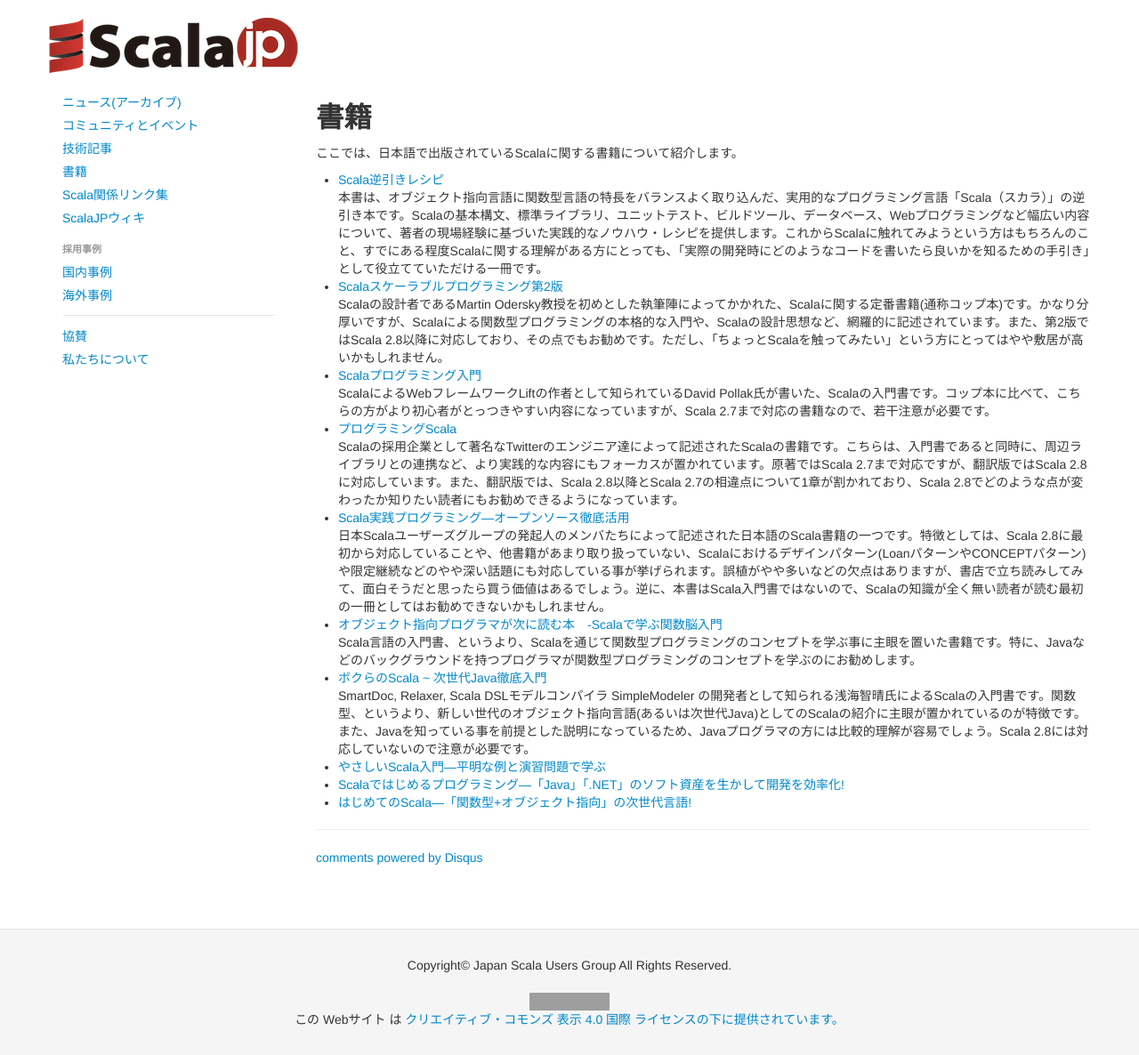
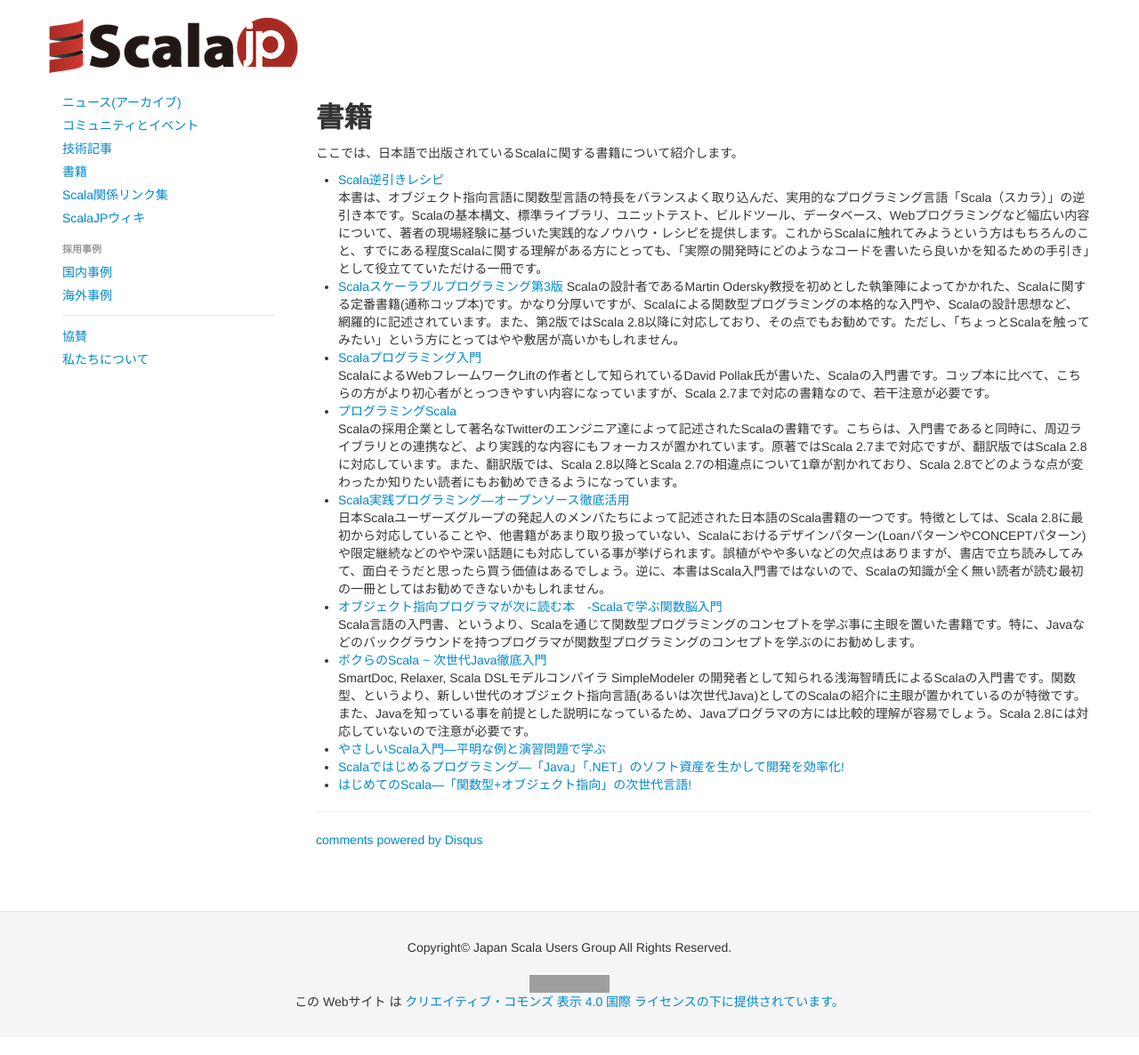
Before and after one commit to scalajp/scalajp, a Jekyll site: the page built from books.md, in a window 1280 px wide. Shown: the whole page at 89% size. Built offline with Jekyll 4.4.1, drawn with Linux system fonts in a browser that asks for light colours; nearby versions of some CDN libraries; comment, search, counter and statistics services are not loaded; grey boxes are pictures that could not be loaded.

Commit message:
Scalaスケーラブルプログラミングの3版が出たのでリンクを更新

```diff
--- a/books.md
+++ b/books.md
@@ -10,7 +10,7 @@
 
 * [Scala逆引きレシピ](http://www.amazon.co.jp/gp/product/4798125415)
 本書は、オブジェクト指向言語に関数型言語の特長をバランスよく取り込んだ、実用的なプログラミング言語「Scala（スカラ）」の逆引き本です。Scalaの基本構文、標準ライブラリ、ユニットテスト、ビルドツール、データベース、Webプログラミングなど幅広い内容について、著者の現場経験に基づいた実践的なノウハウ・レシピを提供します。これからScalaに触れてみようという方はもちろんのこと、すでにある程度Scalaに関する理解がある方にとっても、「実際の開発時にどのようなコードを書いたら良いかを知るための手引き」として役立てていただける一冊です。
-* [Scalaスケーラブルプログラミング第2版](http://www.amazon.co.jp/Scala%E3%82%B9%E3%82%B1%E3%83%BC%E3%83%A9%E3%83%96%E3%83%AB%E3%83%97%E3%83%AD%E3%82%B0%E3%83%A9%E3%83%9F%E3%83%B3%E3%82%B0%E7%AC%AC2%E7%89%88-Martin-Odersky/dp/4844330845)
+* [Scalaスケーラブルプログラミング第3版](https://www.amazon.co.jp/dp/4844381490)
 Scalaの設計者であるMartin Odersky教授を初めとした執筆陣によってかかれた、Scalaに関する定番書籍(通称コップ本)です。かなり分厚いですが、Scalaによる関数型プログラミングの本格的な入門や、Scalaの設計思想など、網羅的に記述されています。また、第2版ではScala 2.8以降に対応しており、その点でもお勧めです。ただし、「ちょっとScalaを触ってみたい」という方にとってはやや敷居が高いかもしれません。
 * [Scalaプログラミング入門](http://www.amazon.co.jp/Scala%E3%83%97%E3%83%AD%E3%82%B0%E3%83%A9%E3%83%9F%E3%83%B3%E3%82%B0%E5%85%A5%E9%96%80-%E3%83%87%E3%82%A4%E3%83%93%E3%83%83%E3%83%89%E3%83%BB%E3%83%9D%E3%83%A9%E3%83%83%E3%82%AF/dp/4822284239)
 ScalaによるWebフレームワークLiftの作者として知られているDavid Pollak氏が書いた、Scalaの入門書です。コップ本に比べて、こちらの方がより初心者がとっつきやすい内容になっていますが、Scala 2.7まで対応の書籍なので、若干注意が必要です。
```
